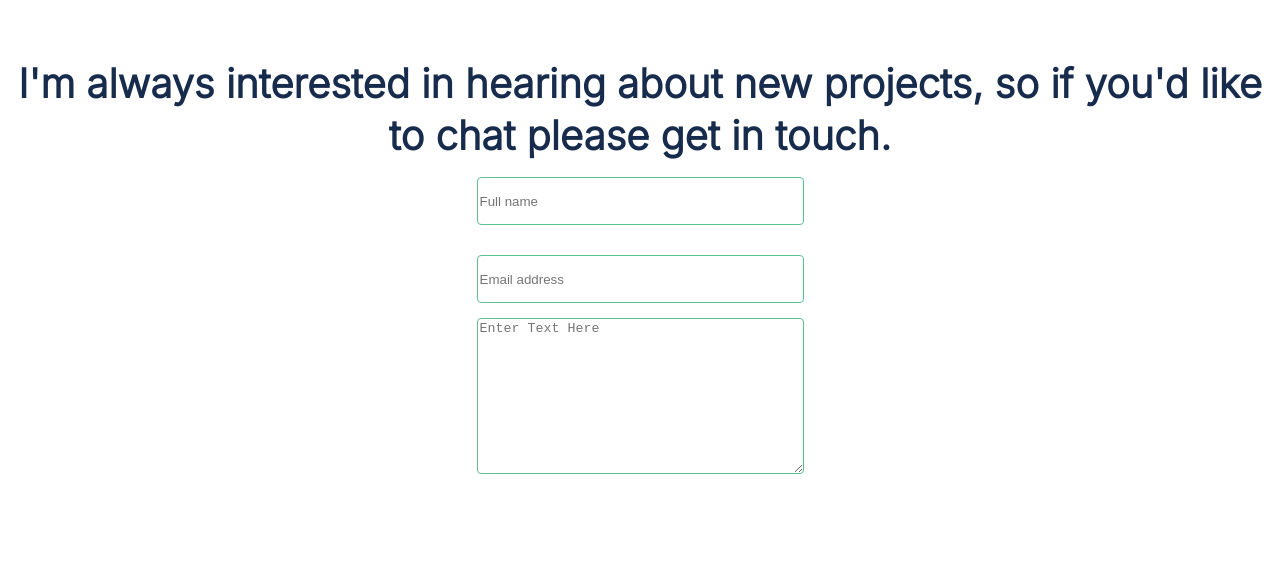
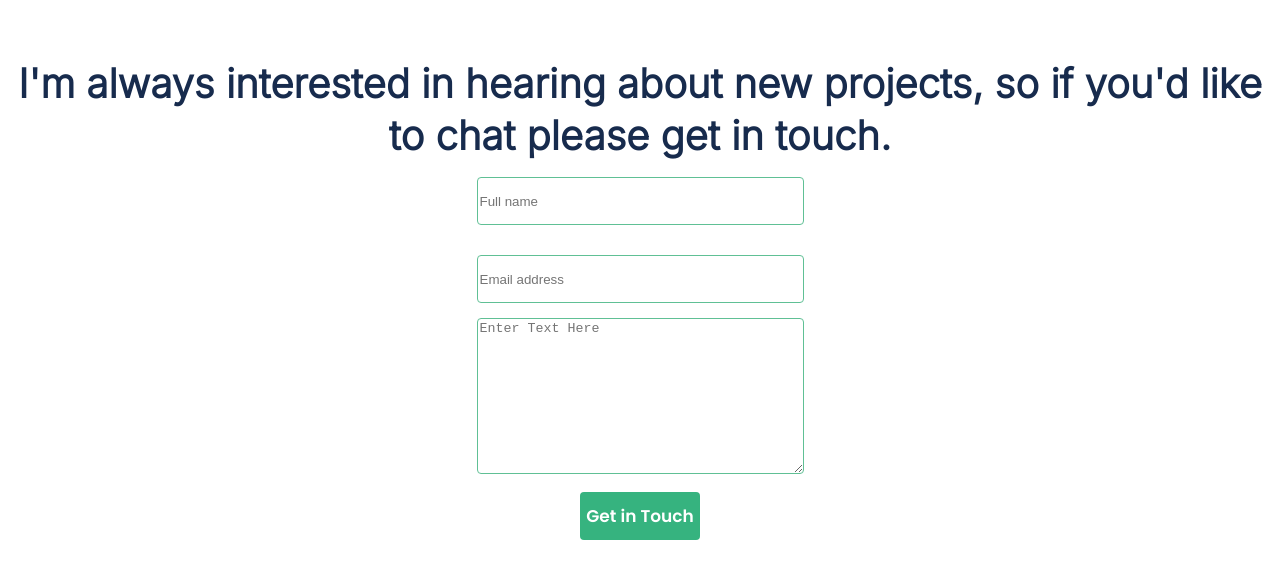
Before and after one commit to Profsain/Profsain-Portfolio, a plain HTML site: page index.html in a window 1280 px wide. Shown: the part 2850-3428 px from the top of the page. Before the commit the page ends 3404 px from the top, so only its background shows below. Drawn offline with Linux system fonts and the light colour scheme; files whose address does not match are found by name.

Commit message:
Add Button/Update contact-section
With help of  Pair Programming

```diff
--- a/index.html
+++ b/index.html
@@ -284,6 +284,7 @@
                 rows="10"
                 placeholder="Enter Text Here"
               ></textarea>
+              <button class="sectionBtn" type="submit"id="submit">Get in Touch</button>
             </form>
           </div>
         </div>
```
Also changed, not shown: README.md, 1 other file.
